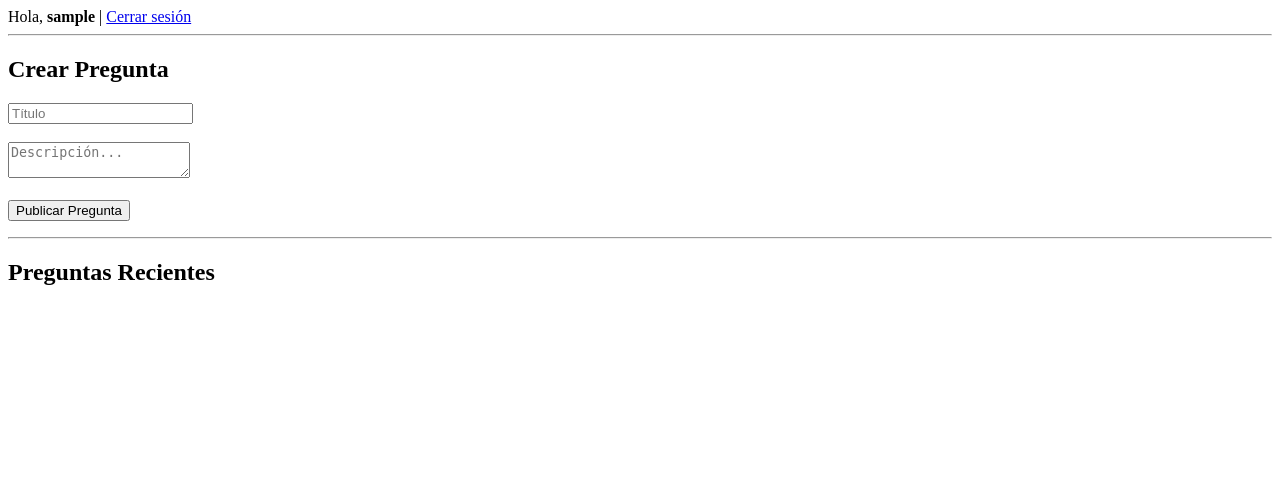
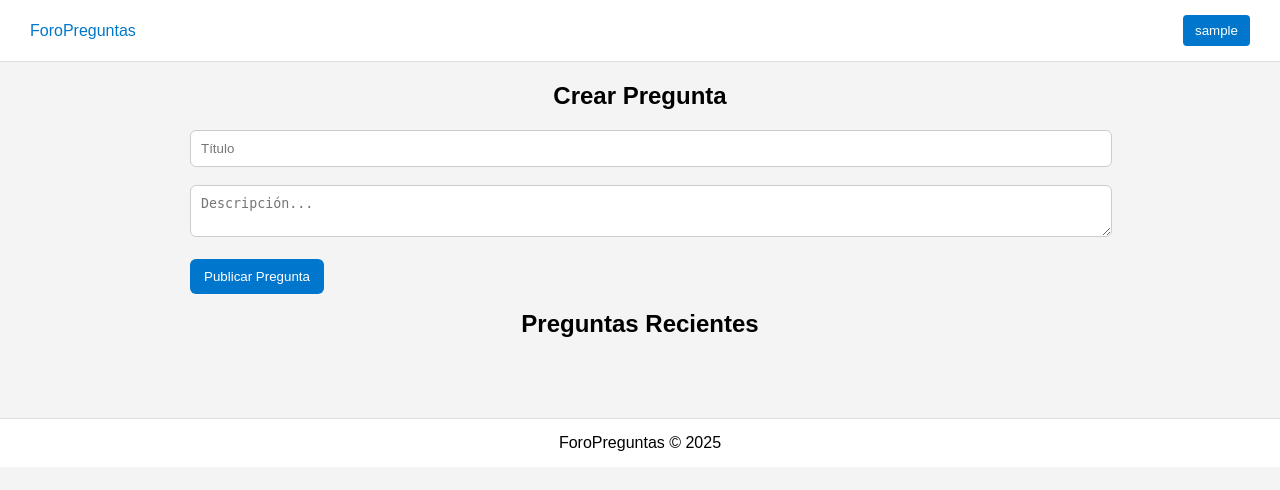
Before and after one commit to MarcoN-spec-oss/LP1, a PHP site: page / in a window 1280 px wide. Shown: the top 490 px of the page. Run offline with PHP 8.4, Linux system fonts and the light colour scheme; the visitor is signed in with stand-in values (Sample User, id 1); data that the repository does not hold is empty.

Commit message:
Styles.css agregado a toda la página web, por sebastian

```diff
--- /dev/null
+++ b/assets/css/styles.css
@@ -0,0 +1,136 @@
+body {
+    margin: 0;
+    font-family: Arial, sans-serif;
+    background: #f4f4f4;
+}
+
+a {
+    text-decoration: none;
+    color: #0077cc;
+}
+
+h2, h3 {
+    margin: 0 0 15px;
+}
+
+.main-header {
+    background: #fff;
+    padding: 15px 30px;
+    border-bottom: 1px solid #ddd;
+    display: flex;
+    justify-content: space-between;
+    align-items: center;
+}
+
+.header-nav a {
+    margin-left: 10px;
+}
+
+.user-menu-container {
+    position: relative;
+}
+
+.user-btn {
+    background: #0077cc;
+    color: white;
+    border: none;
+    padding: 8px 12px;
+    cursor: pointer;
+    border-radius: 4px;
+}
+
+.user-menu {
+    display: none;
+    position: absolute;
+    right: 0;
+    top: 40px;
+    background: white;
+    border: 1px solid #ccc;
+    padding: 10px;
+}
+
+.user-menu.visible {
+    display: block;
+}
+
+.page-container {
+    width: 90%;
+    max-width: 900px;
+    margin: 0 auto;
+    padding: 20px 0;
+}
+
+.center-title {
+    text-align: center;
+    margin-bottom: 20px;
+}
+
+.pregunta-card {
+    background: white;
+    padding: 20px;
+    margin-bottom: 20px;
+    border-radius: 8px;
+    border: 1px solid #ddd;
+}
+
+textarea, input {
+    width: 100%;
+    padding: 10px;
+    border: 1px solid #ccc;
+    border-radius: 6px;
+}
+
+button {
+    padding: 10px 14px;
+    background: #0077cc;
+    border: none;
+    color: white;
+    cursor: pointer;
+    border-radius: 6px;
+}
+
+button:hover {
+    background: #005fa3;
+}
+
+.form-respuesta {
+    display: none;
+    margin-top: 10px;
+}
+
+.contenedor-respuestas {
+    margin-top: 20px;
+}
+
+.login-container,
+.register-container {
+    width: 90%;
+    max-width: 450px;
+    background: white;
+    padding: 30px;
+    border-radius: 10px;
+    border: 1px solid #ddd;
+    margin: 50px auto;
+    text-align: center;
+}
+
+.form-auth input {
+    margin-bottom: 15px;
+}
+
+.auth-link {
+    margin-top: 15px;
+}
+
+.error-msg {
+    color: red;
+    margin-bottom: 10px;
+}
+
+footer {
+    text-align: center;
+    padding: 15px;
+    margin-top: 40px;
+    background: #fff;
+    border-top: 1px solid #ddd;
+}
--- a/functions/auth.php
+++ b/functions/auth.php
@@ -1,7 +1,10 @@
 <?php
 
 require_once __DIR__ . '/../includes/db_connect.php';
-session_start();
+if (session_status() === PHP_SESSION_NONE) {
+    session_start();
+}
+
 
 function register_user($username, $email, $password) {
     global $pdo;
--- a/includes/footer.php
+++ b/includes/footer.php
@@ -1,9 +1,5 @@
-<?php
-
-?>
-<footer style="padding:10px;border-top:1px solid #ddd;margin-top:20px;text-align:center">
-  ForoPreguntas &copy; <?=date('Y')?>
+<footer>
+    ForoPreguntas © <?=date('Y')?>
 </footer>
-<script src="/assets/js/main.js"></script>
 </body>
 </html>
--- a/includes/header.php
+++ b/includes/header.php
@@ -1,5 +1,4 @@
 <?php
-
 require_once __DIR__ . '/../functions/auth.php';
 $user = current_user();
 ?>
@@ -9,16 +8,23 @@ $user = current_user();
 <meta charset="utf-8">
 <meta name="viewport" content="width=device-width,initial-scale=1">
 <title>Foro preguntas</title>
-<link rel="stylesheet" href="/assets/css/style.css">
+<link rel="stylesheet" href="/assets/css/styles.css">
 </head>
 <body>
-<header style="padding:10px;border-bottom:1px solid #ddd;display:flex;justify-content:space-between;align-items:center">
-  <div><a href="index.php">ForoPreguntas</a></div>
-  <nav>
+
+<header class="main-header">
+    <div class="header-logo">
+        <a href="index.php">ForoPreguntas</a>
+    </div>
+
+    <nav class="header-nav">
         <?php if ($user): ?>
-      <div style="display:inline-block; position:relative;">
-        <button id="userBtn"><?=htmlspecialchars($user['username'])?></button>
-        <div id="userMenu" style="display:none; position:absolute; right:0; background:#fff; border:1px solid #ccc; padding:5px;">
+            <div class="user-menu-container">
+                <button id="userBtn" class="user-btn">
+                    <?= htmlspecialchars($user['username']) ?>
+                </button>
+
+                <div id="userMenu" class="user-menu">
                     <a href="logout.php">Cerrar sesión</a>
                 </div>
             </div>
@@ -33,10 +39,16 @@ $user = current_user();
 document.addEventListener('DOMContentLoaded', function(){
     const btn = document.getElementById('userBtn');
     const menu = document.getElementById('userMenu');
+
     if (btn && menu) {
-    btn.addEventListener('click', () => menu.style.display = menu.style.display === 'none' ? 'block' : 'none');
+        btn.addEventListener('click', () => {
+            menu.classList.toggle('visible');
+        });
+
         document.addEventListener('click', e => {
-      if (!btn.contains(e.target) && !menu.contains(e.target)) menu.style.display = 'none';
+            if (!btn.contains(e.target) && !menu.contains(e.target)) {
+                menu.classList.remove('visible');
+            }
         });
     }
 });
--- a/index.php
+++ b/index.php
@@ -2,31 +2,23 @@
 session_start();
 include "includes/db.php";
 ?>
-
 <!DOCTYPE html>
 <html>
 <head>
     <meta charset="UTF-8">
     <title>Foro de Preguntas</title>
     <script src="https://code.jquery.com/jquery-3.7.1.min.js"></script>
+    <link rel="stylesheet" href="assets/css/styles.css">
 </head>
 <body>
 
-<header>
-    <?php if (!isset($_SESSION['user_id'])): ?>
-        <a href="login.php">Login</a> |
-        <a href="register.php">Register</a>
-    <?php else: ?>
-        Hola, <b><?= $_SESSION['username'] ?></b>
-        | <a href="logout.php">Cerrar sesión</a>
-    <?php endif; ?>
-</header>
+<?php include "includes/header.php"; ?>
 
-<hr>
+<div class="page-container">
 
 <?php if (isset($_SESSION['user_id'])): ?>
 <section>
-    <h2>Crear Pregunta</h2>
+    <h2 class="center-title">Crear Pregunta</h2>
 
     <form id="formPregunta">
         <input type="text" name="titulo" placeholder="Título" required><br><br>
@@ -36,11 +28,9 @@ include "includes/db.php";
 
     <p id="msg"></p>
 </section>
-<hr>
 <?php endif; ?>
 
-<section>
-    <h2>Preguntas Recientes</h2>
+<h2 class="center-title">Preguntas Recientes</h2>
 
 <?php
 $sql = "
@@ -55,14 +45,12 @@ include "includes/db.php";
 while ($row = $result->fetch_assoc()):
 ?>
 
-    <div style="border:1px solid #ccc; padding:10px; margin-bottom:10px;">
+<div class="pregunta-card">
 
     <h3><?= $row['title'] ?></h3>
     <p><?= $row['description'] ?></p>
 
-        <small>
-            Por: <?= $row['username'] ?> | Fecha: <?= $row['created_at'] ?>
-        </small>
+    <small>Por: <?= $row['username'] ?> | Fecha: <?= $row['created_at'] ?></small>
 
     <br><br>
 
@@ -73,24 +61,26 @@ include "includes/db.php";
     <?php if (isset($_SESSION['user_id'])): ?>
         <button class="btnMostrarForm" data-id="<?= $row['id'] ?>">Responder a esta pregunta</button>
 
-            <div id="formResp-<?= $row['id'] ?>" style="display:none; margin-top:10px;">
-                <textarea id="respuesta-<?= $row['id'] ?>" placeholder="Escribe tu respuesta..." style="width:100%;"></textarea><br>
+        <div class="form-respuesta" id="formResp-<?= $row['id'] ?>">
+            <textarea id="respuesta-<?= $row['id'] ?>" placeholder="Escribe tu respuesta..." class="textarea-respuesta"></textarea>
             <button class="btnEnviarRespuesta" data-id="<?= $row['id'] ?>">Enviar respuesta</button>
             <p id="msgResp-<?= $row['id'] ?>"></p>
         </div>
     <?php endif; ?>
 
-        <div id="respuestas-<?= $row['id'] ?>" style="margin-top:15px;"></div>
+    <div class="contenedor-respuestas" id="respuestas-<?= $row['id'] ?>"></div>
 
 </div>
 
 <?php endwhile; ?>
-</section>
+
+</div>
+
+<?php include "includes/footer.php"; ?>
 
 <script>
 $("#formPregunta").on("submit", function(e){
     e.preventDefault();
-
     $.post("create_question.php", $(this).serialize(), function(res){
         $("#msg").html(res);
         setTimeout(()=>{ location.reload(); }, 1500);
```
Also changed, not shown: load_answer.php (+5 -5 lines), login.php (+12 -8 lines), register.php (+17 -11 lines). Lines whose indentation alone changed are shown as unchanged.
